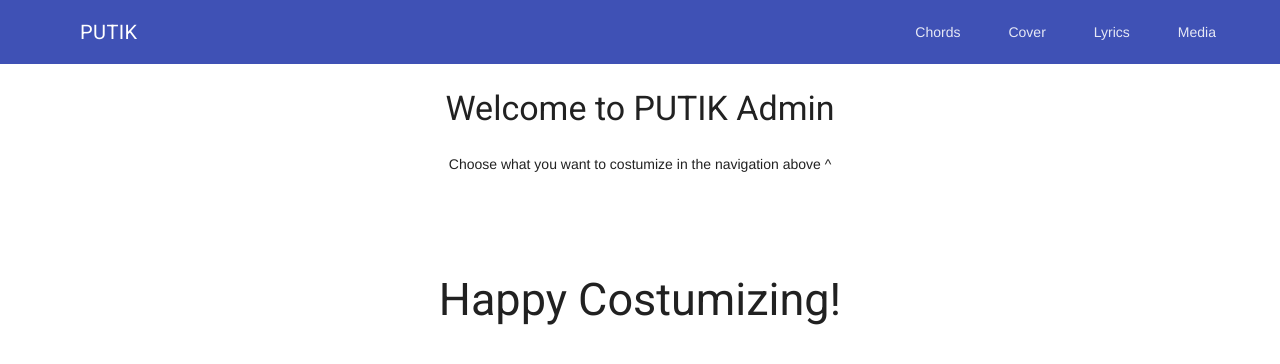
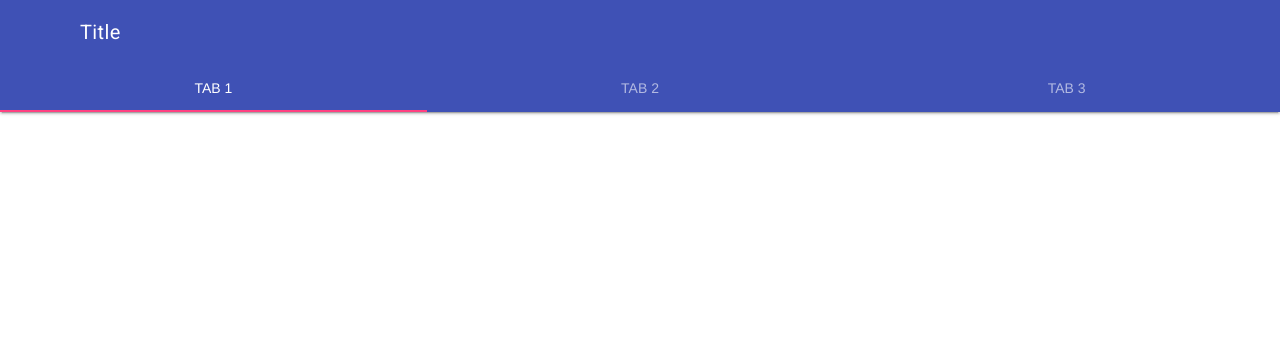
Before and after one commit to sonnylazuardi/putik-server, a website: page public/yukmasukinlagu/index.html in a window 1280 px wide. Drawn offline with Linux system fonts and the light colour scheme.

Commit message:
Testing new layout

```diff
--- a/public/yukmasukinlagu/index.html
+++ b/public/yukmasukinlagu/index.html
@@ -10,16 +10,41 @@
 	<script src="js/material.min.js"></script>
 </head>
 <body>
-	<!-- Uses a header that scrolls with the text, rather than staying
-	  locked at the top -->
-	<div class="mdl-layout mdl-js-layout">
+	<!-- Simple header with fixed tabs. -->
+	<div class="mdl-layout mdl-js-layout mdl-layout--fixed-header
+	            mdl-layout--fixed-tabs">
+	  <header class="mdl-layout__header">
+	    <div class="mdl-layout__header-row">
+	      <!-- Title -->
+	      <span class="mdl-layout-title">Title</span>
+	    </div>
+	    <!-- Tabs -->
+	    <div class="mdl-layout__tab-bar mdl-js-ripple-effect">
+	      <a href="#fixed-tab-1" class="mdl-layout__tab is-active">Tab 1</a>
+	      <a href="#fixed-tab-2" class="mdl-layout__tab">Tab 2</a>
+	      <a href="#fixed-tab-3" class="mdl-layout__tab">Tab 3</a>
+	    </div>
+	  </header>
+	  <div class="mdl-layout__drawer">
+	    <span class="mdl-layout-title">Title</span>
+	  </div>
+	  <main class="mdl-layout__content">
+	    <section class="mdl-layout__tab-panel is-active" id="fixed-tab-1">
+	      <div class="page-content"><!-- Your content goes here --></div>
+	    </section>
+	    <section class="mdl-layout__tab-panel" id="fixed-tab-2">
+	      <div class="page-content"><!-- Your content goes here --></div>
+	    </section>
+	    <section class="mdl-layout__tab-panel" id="fixed-tab-3">
+	      <div class="page-content"><!-- Your content goes here --></div>
+	    </section>
+	  </main>
+	</div>
+	<!-- <div class="mdl-layout mdl-js-layout">
 	  <header class="mdl-layout__header mdl-layout__header--scroll">
 	    <div class="mdl-layout__header-row">
-	      <!-- Title -->
 	      <span class="mdl-layout-title">PUTIK</span>
-	      <!-- Add spacer, to align navigation to the right -->
 	      <div class="mdl-layout-spacer"></div>
-	      <!-- Navigation -->
 	      <nav class="mdl-navigation">
 	        <a class="mdl-navigation__link" href="chords.html">Chords</a>
 	        <a class="mdl-navigation__link" href="cover.html">Cover</a>
@@ -45,6 +70,6 @@
 	     	<h2>Happy Costumizing!</h2>
 	    </div>
 	  </main>
-	</div>
+	</div> -->
 </body>
 </html>
```
